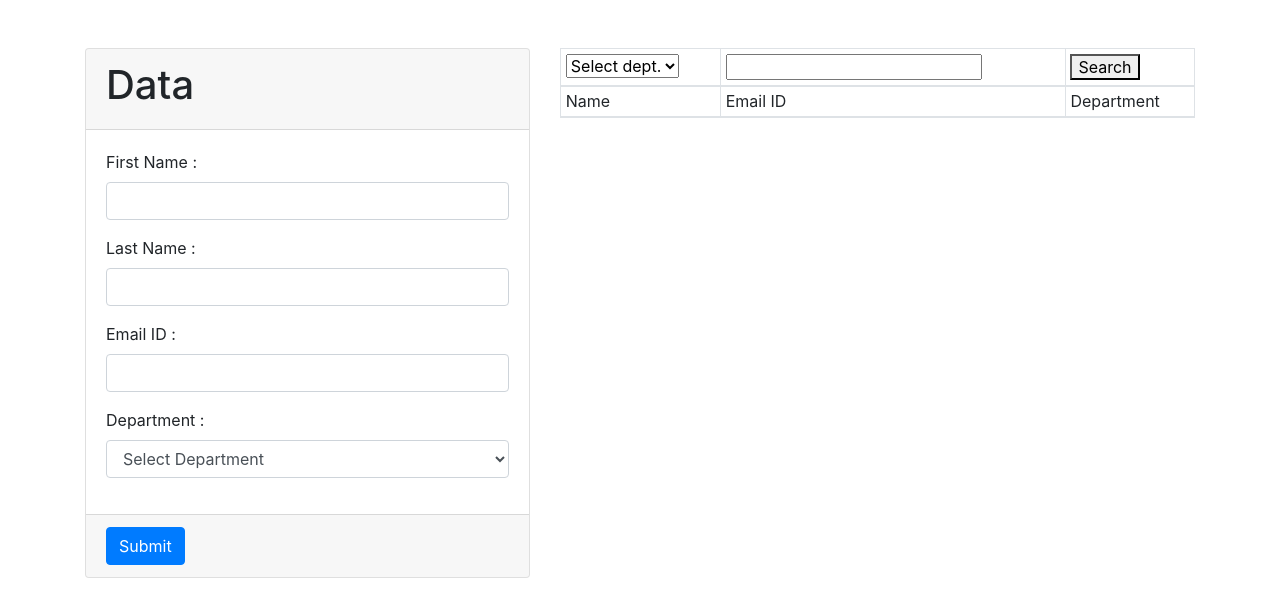
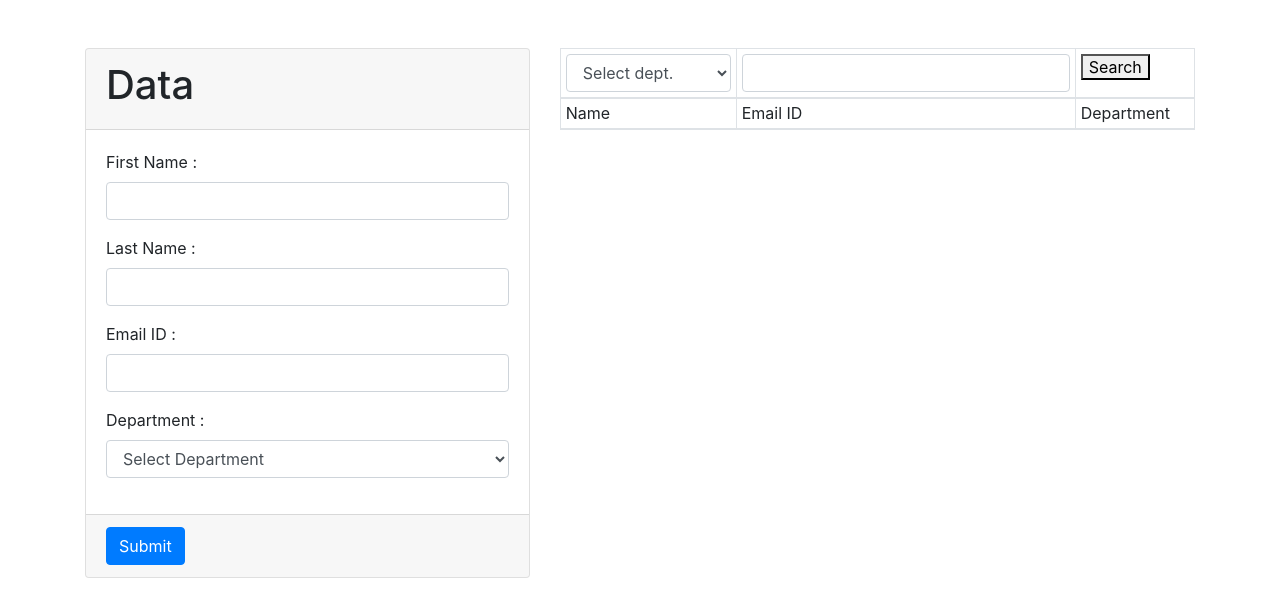
Before and after one commit to raghabananda/DataHouse, a plain HTML site: page index.html in a window 1280 px wide. Drawn offline with nearby package versions, Linux system fonts and the light colour scheme.

Commit message:
3rd commit

```diff
--- a/index.html
+++ b/index.html
@@ -58,7 +58,7 @@
       <thead>
        <tr>
         <td>
-         <select id="DataDeprtchange">
+         <select id="DataDeprtchange" class="form-control">
           <option>Select dept.</option>
            <option>Select All</option>
            <option>Hr</option>
@@ -67,7 +67,7 @@
          </select>
          </td>
         <td>
-         <input type="text" id="search">
+         <input type="text" id="search" class="form-control">
         </td>
         <td>
         <button id="btnSearch">Search</button>
```
